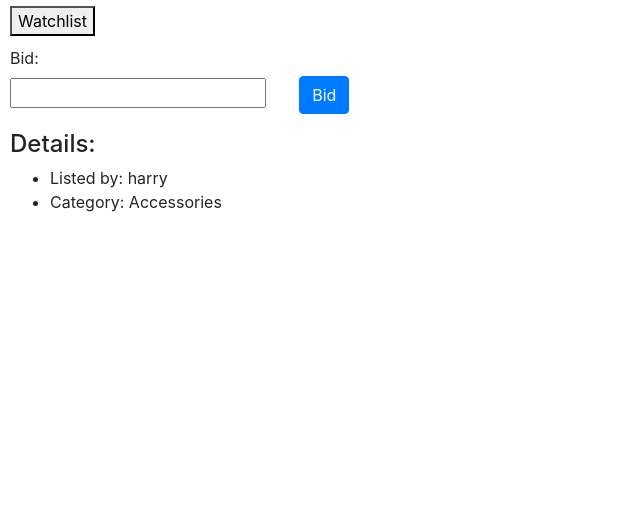
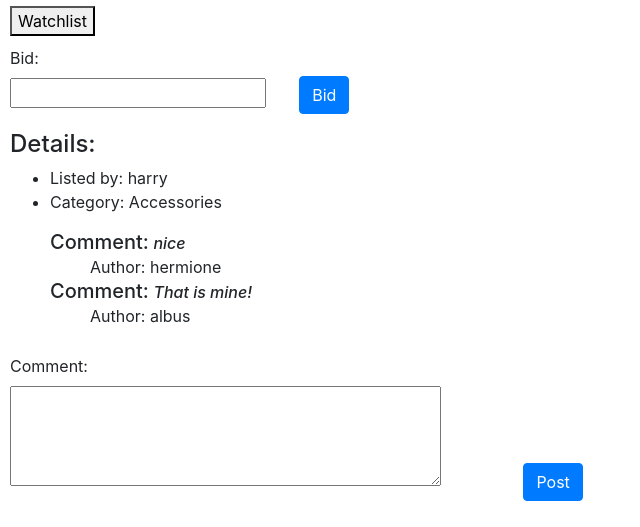
Before and after one commit to rodsantis/cs50w-commerce, a Django app: page /listing/3 in a window 1280 px wide. Shown: the part 601-1128 px from the top of the page, without its empty margins (0-640 px from the left). Before the commit the page ends 813 px from the top, so only its background shows below. Run offline with Django 3.2, Linux system fonts and the light colour scheme; a user stored in the database is signed in; data comes from the database, SQL or seed files in the repository; both versions use the stored data as it was after the commit; some libraries are stand-ins or nearby versions.

Commit message:
Implemented successfully the option to add a comment if you are signed in an the commets are displyed even to people who are not signed in

```diff
--- a/auctions/templates/auctions/listingpage.html
+++ b/auctions/templates/auctions/listingpage.html
@@ -13,12 +13,21 @@
         <h3>Current price: ${{ listing.price }} </h3>
         {% if user.is_authenticated and not_active == False%}
             <!-- Adding or removing watch list -->
-            <div>
+            <div style="display: inline-block;">
                 <form style="display: inline-block;" action="{% url 'watchlist' %}" method="post">
                     {% csrf_token %}
                     <input type="hidden" name="watchlist" value="{{ listing.pk }}">
                     <button type="submit">Watchlist</button>
                 </form>
+            </div>
+            <div style="display: inline-block;">
+                {% if listing.username == request.user and not_active == False %}
+                <form action="{% url 'listing_page' listing.pk %}" method="post">
+                    {% csrf_token %}
+                    <input type="hidden" name="sold" value="{{ listing.pk }}">
+                    <button type="submit">Sell</button>
+                </form>
+                {% endif %}
             </div>
             <!-- Bidding for the product -->
             {% if message %}
@@ -57,18 +66,43 @@
             </div>
             {% endif %}
         {% endif %}
-        <div>
-            {% if listing.username == request.user and not_active == False %}
-            <form action="{% url 'listing_page' listing.pk %}" method="post">
-                {% csrf_token %}
-                <input type="hidden" name="sold" value="{{ listing.pk }}">
-                <button type="submit">Sell</button>
-            </form>
-            {% endif %}
-        </div>
+
         <h4>Details:</h4>
         <ul>
             <li>Listed by: {{ listing.username }} </li>
             <li>Category: {{ listing.category }} </li>
         </ul>
+
+        {% if listing_comment %}
+            <ul style="list-style-type: none;">
+                {% for item in listing_comment %}
+                <div style="display: flex; justify-content: start; align-items: center;">
+                    <li>
+                        <h5 style="display: inline;">Comment:</h5> <h6 style="font-style: italic; display: inline;">{{ item.comments }}</h6>
+                        <ul style="list-style-type: none;">
+                            <li>Author: {{ item.username }}</li>
+                        </ul>
+                    </li>
+                </div>
+            {% endfor %}
+            </ul>
+        {% endif %}
+
+        {% if user.is_authenticated %}
+            <div style="padding-top: 10px;">
+                <form action="{% url 'listing_comment' listing.pk %}" method="post">
+                    {% csrf_token %}
+                    <div class="form-group row" style="display: inline-block;">
+                        <div class="col-sm-10" >
+                            {{ comment_form }}
+                        </div>
+                    </div>
+                    <div class="form-group row" style="display: inline-block;">
+                        <div class="col-sm-10">
+                            <button type="submit" class="btn btn-primary">Post</button>
+                        </div>
+                    </div>
+                </form>
+            </div>
+        {% endif %}
 {% endblock %}
--- a/auctions/urls.py
+++ b/auctions/urls.py
@@ -14,7 +14,7 @@ urlpatterns = [
     path("listing", views.index, name="listing_index"),
     path("listing/<int:id>", views.listing_page, name="listing_page"),
     path("watchlist", views.watchlist, name="watchlist"),
-
+    path("comment/<int:id>", views.listing_comment, name="listing_comment")
 ]
 
 
--- a/auctions/views.py
+++ b/auctions/views.py
@@ -33,6 +33,10 @@ class NewListing(forms.Form):
 # Bid Form
 class BidForm(forms.Form):
     bid = forms.DecimalField(min_value=1.00, max_digits=10, decimal_places=2)
+
+# Comment Form
+class CommentForm(forms.Form):
+    comment = forms.CharField(max_length=1000, label="Comment", widget=forms.Textarea(attrs={"style": "height:100px"}))
 
 
 def index(request):
@@ -122,6 +126,9 @@ def create_listing(request, *args, **kwargs):
     })
 
 def listing_page(request, id):
+    # Checking for comment
+    comments = Comment.objects.all().filter(listing=id)
+
     # Checking for the highest bidder if that exists
     listing = Listing.objects.get(pk=id)
     bidder = Bid.objects.all().filter(listing=listing.pk).first()
@@ -140,7 +147,8 @@ def listing_page(request, id):
         "listing": Listing.objects.get(pk=id),
         "bid_form": BidForm(),
         "not_active": not_active,
-        "winning_bid": bidder
+        "winning_bid": bidder,
+        "listing_comment": comments
     })
     # IF POST
     if request.method == "POST":
@@ -164,7 +172,9 @@ def listing_page(request, id):
                         "listing": listing,
                         "bid_form": BidForm(),
                         "winning_bid": bidder,
-                        "message": "Your bid was too low!"
+                        "message": "Your bid was too low!",
+                        "comment_form": CommentForm(),
+                        "listing_comment": comments
                     })
                     else:
                         bid = Bid(listing=Listing.objects.get(pk=id), username=request.user)
@@ -175,7 +185,9 @@ def listing_page(request, id):
                         "listing": listing,
                         "bid_form": BidForm(),
                         "winning_bid": bidder,
-                        "message": "Your bid was too low!"
+                        "message": "Your bid was too low!",
+                        "comment_form": CommentForm(),
+                        "listing_comment": comments
                     })
                 else:
                     check_bid = Bid.objects.all().filter(listing=listing.pk).first()
@@ -203,7 +215,9 @@ def listing_page(request, id):
         "listing": Listing.objects.get(pk=id),
         "winning_bid": bidder,
         "bid_form": BidForm(),
-        "not_active": not_active
+        "not_active": not_active,
+        "comment_form": CommentForm(),
+        "listing_comment": comments
     })
 
 
@@ -231,3 +245,18 @@ def watchlist(request):
     return render(request, "auctions/watchlist.html", {
         "watch": Watchlist.objects.all().filter(username=request.user)
     })
+
+
+def listing_comment(request, id):
+    if request.method == "POST":
+        form = CommentForm(request.POST)
+        if form.is_valid():
+            form_comment = form.cleaned_data["comment"]
+            print(f"{form_comment}")
+            listing = Listing.objects.get(pk=id)
+            print(f"Listing: {listing}")
+            current_user = request.user
+            print(f"User: {current_user}")
+            new_comment = Comment(listing=listing, username=current_user, comments=form_comment)
+            new_comment.save()
+            return HttpResponseRedirect(reverse("listing_page", args=(listing.pk,)))
```
Also changed, not shown: db.sqlite3.
